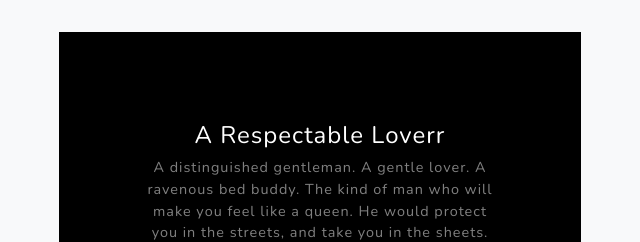
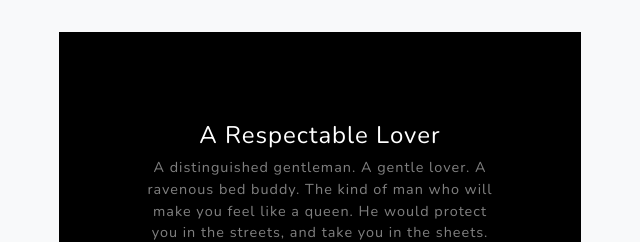
Before and after one commit to lukeabela38/kristofru-gakbu-friggieri, a plain HTML site: page index.html in a window 1280 px wide. Shown: the part 2880-3122 px from the top of the page, 581-1221 px from the left. Drawn offline with nearby package versions, Linux system fonts and the light colour scheme.

Commit message:
Spelling mistake

```diff
--- a/index.html
+++ b/index.html
@@ -79,7 +79,7 @@
                         <div class="bg-black text-center h-100 project">
                             <div class="d-flex h-100">
                                 <div class="project-text w-100 my-auto text-center text-lg-left">
-                                    <h4 class="text-white">A Respectable Loverr</h4>
+                                    <h4 class="text-white">A Respectable Lover</h4>
                                     <p class="mb-0 text-white-50">A distinguished gentleman. A gentle lover. A ravenous bed buddy. The kind of man who will make you feel like a queen. He would protect you in the streets, and take you in the sheets.</p>
                                 </div>
                             </div>
```
